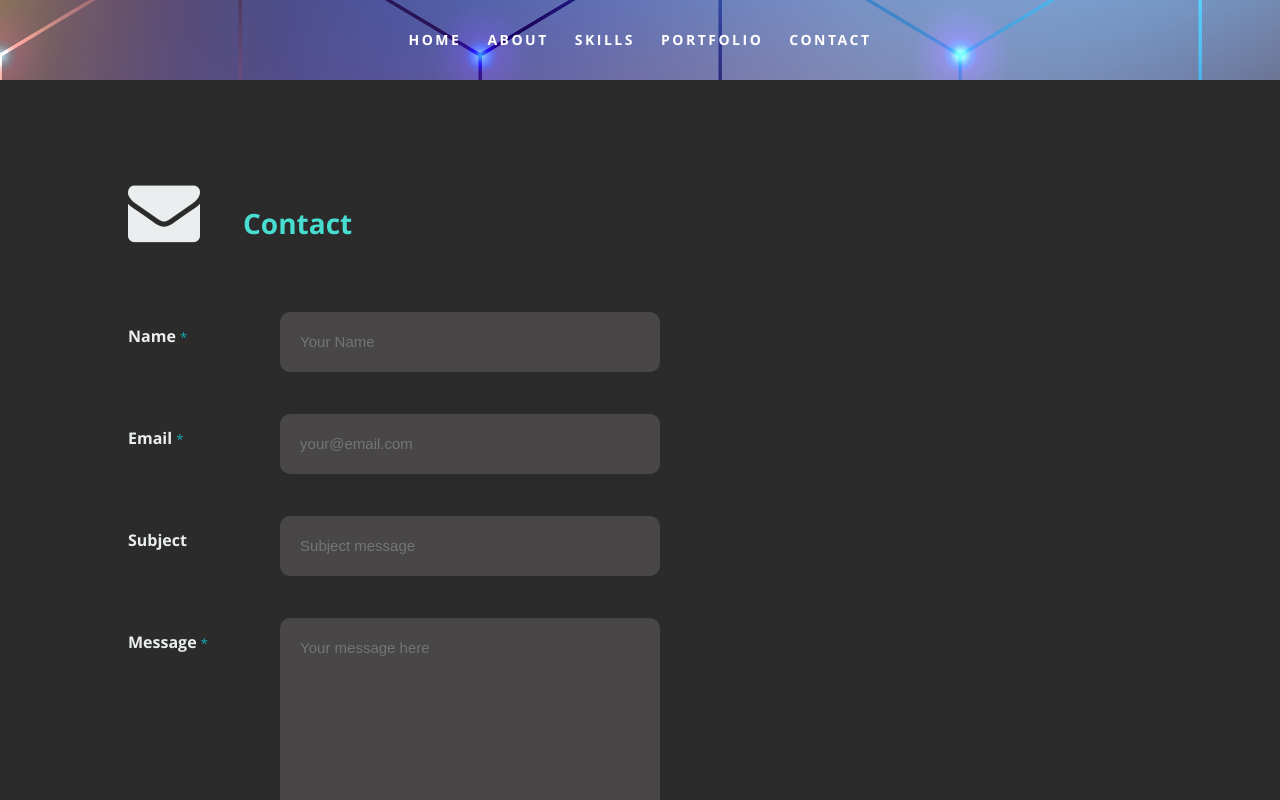
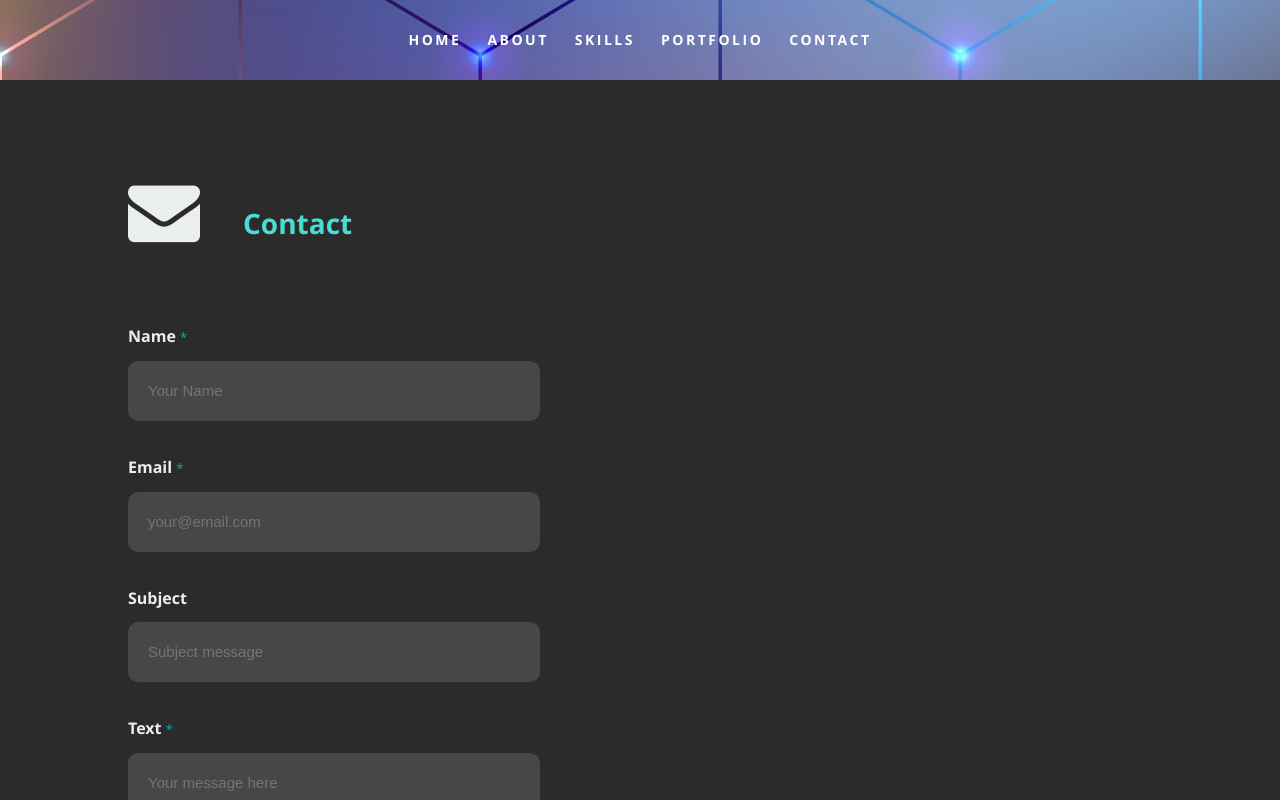
Before and after one commit to Seraphyne/react-portfolio-2.0, a React (Create React App) app: page /contact in a window 1280 px wide. Shown: the top 800 px of the page. Built offline with nearby package versions, Linux system fonts and the light colour scheme.

Commit message:
changes on css and router

```diff
--- a/public/css/default.css
+++ b/public/css/default.css
@@ -227,7 +227,7 @@ select {
    border: 0;
    outline: none;
    vertical-align: middle;
-   min-width: 225px;
+   min-width: 250px;
 	max-width: 100%;
    font-size: 15px;
    line-height: 24px;
@@ -266,6 +266,17 @@ input[type="radio"] {
 
 input[type="checkbox"] { display: inline; }
 
+@media only screen and (min-width: 800px) {
+   input[type="text"],
+   input[type="password"],
+   input[type="email"],
+   textarea,
+   select {
+      margin: 0 0 24px 0;
+   }
+}
+
+
 
 /*  2. Misc -------------------------------------------------------- */
 
--- a/public/index.html
+++ b/public/index.html
@@ -9,6 +9,7 @@
   <meta name="theme-color" content="#000000" />
   <meta name="description" content="Renata Dickinson's Portfolio" />
   <link rel="manifest" href="%PUBLIC_URL%/manifest.json" />
+  <base href="/">
   <title>Renata Dickinson | Portfolio</title>
 </head>
 
--- a/src/Components/About/About.js
+++ b/src/Components/About/About.js
@@ -13,7 +13,6 @@ export default function About(props) {
               <p>Hailing all the way from <em>Belo Horizonte, Brazil</em>, I have carved out my nook of the world in Dallas-Fort Worth Metroplex. I am a full stack developer specialized in <b>JavaScript, CSS, HTML, React, Git, GitHub, Node.js, PostgreSQL and JWT</b>. I have decided that programming is my passion and enrolled in the full-time Engineering Immersion program at Thinkful, where I built a strong foundation in responsive web design and full stack web development. </p>
               <p>In addition to my experience at <em>Thinkful</em>, my professional experience ranges from tour guide, English and History teacher, customer support and barista. I am constantly seeking out new technologies to learn in order to implement into my personal projects. </p>
               <p>In my downtime, I enjoy gaming, including VR, bike, read books, watch Netflix and listen to music. </p>
-              <p>Feel free to message me! I look forward to connecting with you! </p>
           <div className="row">
             <div className="column contact-details">
               <h2>Contact Details</h2>
--- /dev/null
+++ b/src/Components/App/App.css
@@ -0,0 +1,3 @@
+.background{
+    height: auto;
+}
--- a/src/Components/App/App.js
+++ b/src/Components/App/App.js
@@ -7,11 +7,14 @@ import Portfolio from '../Portfolio/Portfolio';
 import Contact from '../Contact/Contact';
 import Skills from '../Skills/Skills';
 import Footer from '../Footer/Footer';
+import { BrowserRouter as Router } from 'react-router-dom'
+import './App.css';
 
 class App extends Component {
   render() {
     return (
-      <section style={{
+      <Router>
+        <section className='background' style={{
           background: "url('images/index.jpg')"
         }}>
           <div className="App">
@@ -39,6 +42,7 @@ class App extends Component {
             <Footer />
           </div>
         </section>
+      </Router>
     );
   }
 }
--- a/src/Components/Contact/Contact.css
+++ b/src/Components/Contact/Contact.css
@@ -69,7 +69,7 @@
   outline: none;
   font-size: 15px;
   line-height: 24px;
-  width: 65%;
+  width: 75%;
   border-radius: 10px;
 }
 #contact input:focus,
@@ -131,13 +131,13 @@ textarea{
   top: 17px;
 }
 
-@media only screen and (min-width: 600px) {
+/* @media only screen and (min-width: 600px) {
   #contact input,
   #contact textarea,
   #contact select {
     margin-bottom: 42px;
   }
-}
+} */
 
 @media only screen and (min-width: 800px) {
   #contact{
--- a/src/Components/Contact/Contact.js
+++ b/src/Components/Contact/Contact.js
@@ -102,7 +102,7 @@ export default function Contact(props) {
                 value={subject} />
               </div>
               <div>
-                <label htmlFor="contactMessage">Message <span className="required">*</span></label>
+                <label htmlFor="contactMessage">Text <span className="required">*</span></label>
                 <textarea cols={50} rows={15} id="contactMessage" name="contactMessage"
                   onChange={e => setMessage(e.target.value)}  required
                   placeholder="Your message here" value={message} />
--- a/src/Components/Footer/Footer.js
+++ b/src/Components/Footer/Footer.js
@@ -8,7 +8,7 @@ export default function Footer(props) {
         <ul className="social-links row">
           <li><a href="https://github.com/Seraphyne" rel="noopener noreferrer" target="_blank"><i className="fa fa-github" /></a></li>
           <li><a href="https://www.linkedin.com/in/renatafd/?locale=en_US" rel="noopener noreferrer" target="_blank"><i className="fa fa-linkedin" /></a></li>
-          <li><a href="https://stackoverflow.com/users/14376189/renata-dickinson" rel="noopener noreferrer" target="_blank"><i class="fa fa-stack-overflow" /></a></li>
+          <li><a href="https://stackoverflow.com/users/14376189/renata-dickinson" rel="noopener noreferrer" target="_blank"><i className="fa fa-stack-overflow" /></a></li>
           <li><a href="mailto: renata.f.dickinson@gmail.com?subject=I saw your Portfolio." rel="noopener noreferrer" target="_blank"><i className="fa fa-envelope" /></a></li>
         </ul>
       </div>
--- a/src/Components/Skills/Skills.css
+++ b/src/Components/Skills/Skills.css
@@ -91,7 +91,7 @@
   }
 
   #skills .main-col {
-    padding-right: 5%;
+    /* padding-right: 5%;  */
     width: 90%;
     margin: 0 auto;
     text-align: justify;
@@ -125,6 +125,8 @@
     #skills li{
       margin: 0 0 18px 75px;
       width: 600px;
-      /* TODO ALIGN CENTER */
+    }
+    #skills .main-col{
+      padding-right: 10%;
     }
   }
```
Lines whose indentation alone changed are shown as unchanged.
